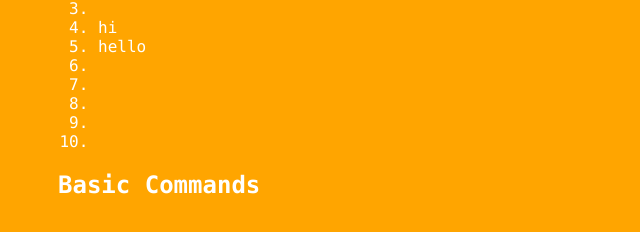
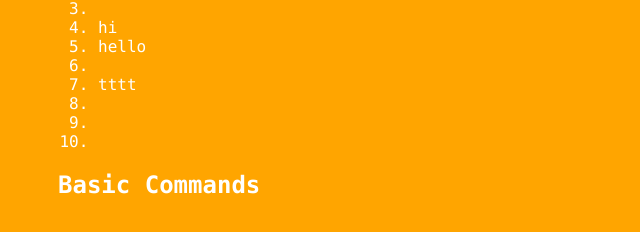
Before and after one commit to kingdompeak/git_learning, a plain HTML site: page index.html in a window 1280 px wide. Both pictures are taken after a click on the element "Terminologys". Shown: the part 332-564 px from the top of the page, 0-640 px from the left. Drawn offline with Linux system fonts and the light colour scheme.

Commit message:
test guofengttt

```diff
--- a/index.html
+++ b/index.html
@@ -20,7 +20,7 @@
                     <li>hi</li>
                     <li>hello</li>
                     <li></li>
-                    <li></li>
+                    <li>tttt</li>
                     <li></li>
                     <li></li>
                     <li></li>
```
